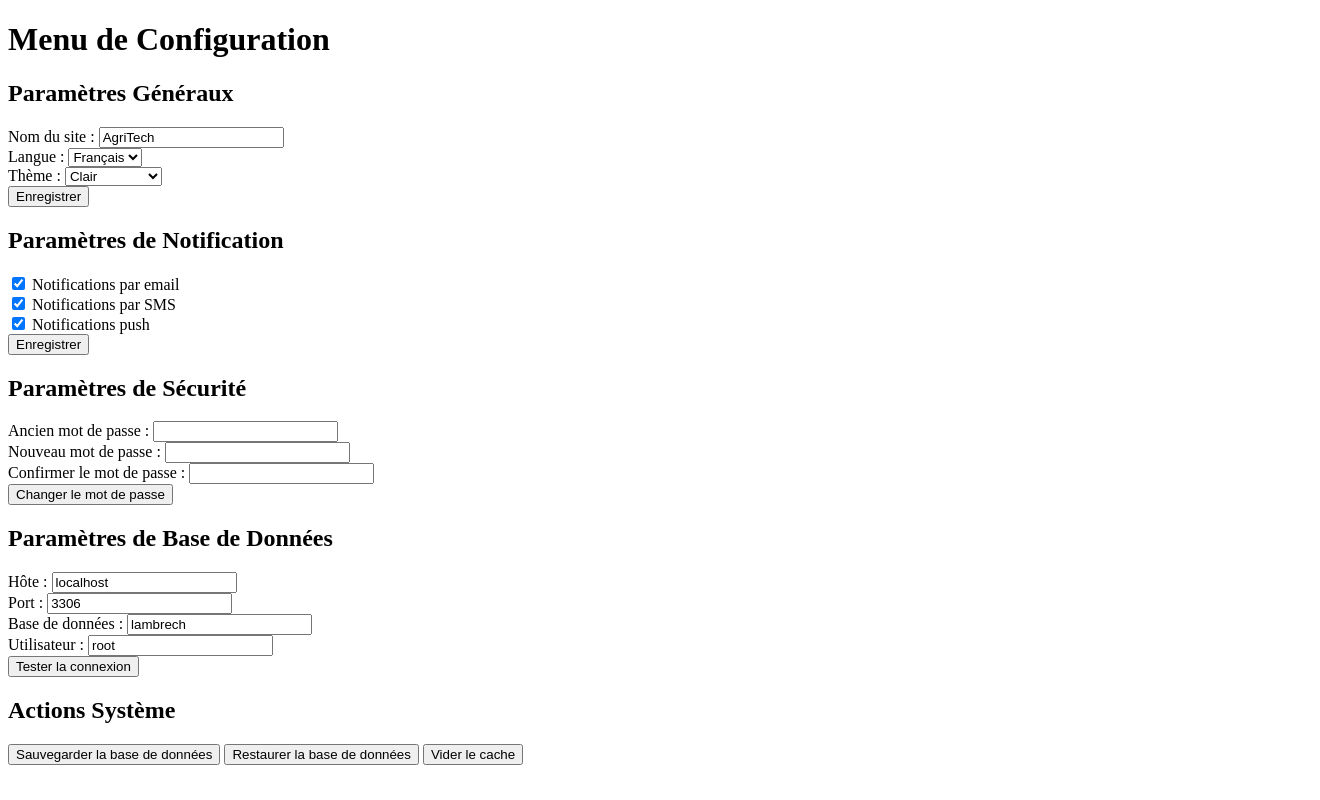
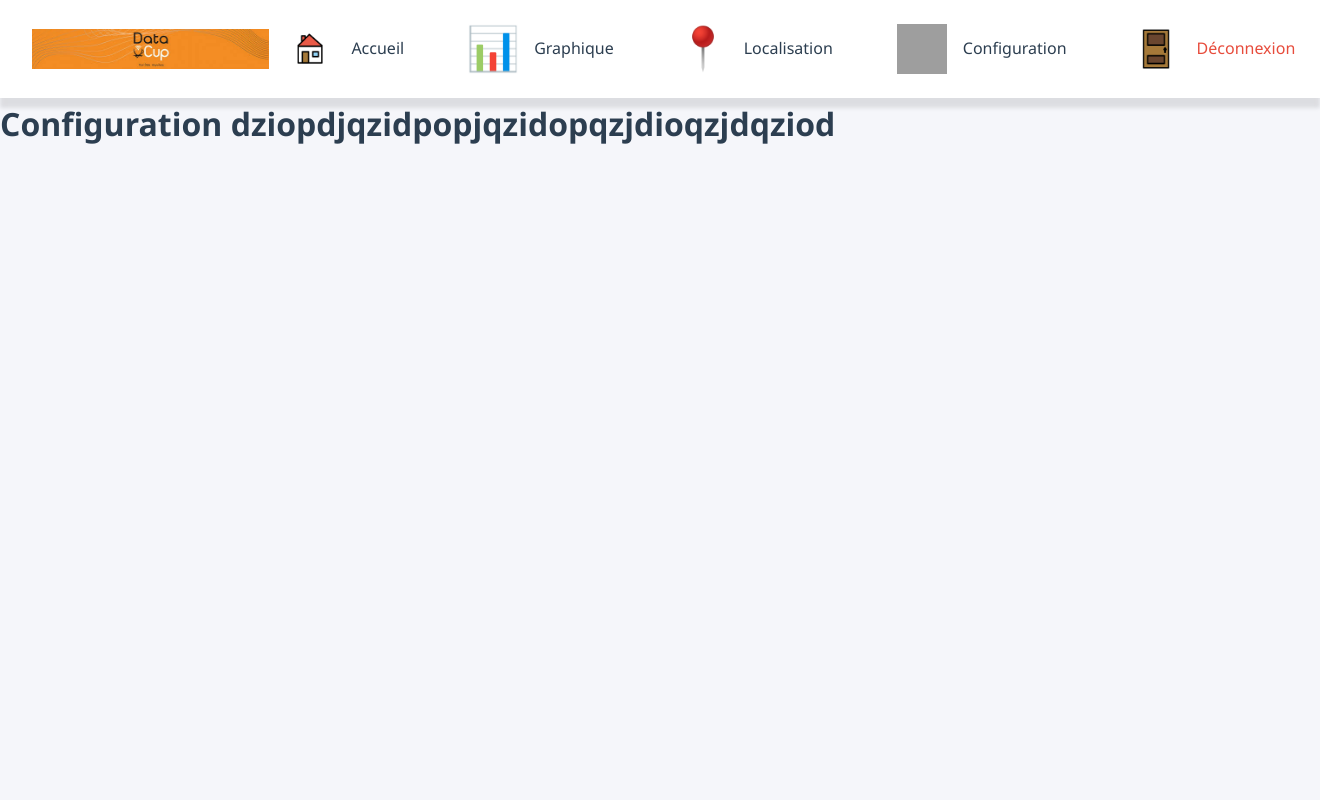
Before and after one commit to lukalbh/flask-pro, a Flask app: page /configTech in a window 1320 px wide. Run offline with Flask 3, Linux system fonts and the light colour scheme; the visitor is signed in with stand-in values (Sample User, id 1); grey boxes are pictures that could not be loaded.

Commit message:
ajout de nouvelles fonctionnalité

```diff
--- a/main.py
+++ b/main.py
@@ -38,6 +38,7 @@ def loginTech():
         user = mycursor.fetchone()
         if user:
             session["username"] = username
+            session.pop("username", None)
             return redirect(url_for("configTech"))
         else:
             return render_template("login/loginTech.html", message="identifiant incorrect")
--- a/templates/login/config.html
+++ b/templates/login/config.html
@@ -1,114 +1,13 @@
 <!DOCTYPE html>
-<html lang="fr">
+<html lang="en">
 <head>
     <meta charset="UTF-8">
     <meta name="viewport" content="width=device-width, initial-scale=1.0">
-    <title>Configuration</title>
+    <title>Document</title>
+
+    <link rel="stylesheet" href="{{ url_for('static', filename='./css/login.css') }}">
 </head>
 <body>
-    <h1>Menu de Configuration</h1>
-
-    <div>
-        <h2>Paramètres Généraux</h2>
-        <form action="/configTech" method="POST">
-            <div>
-                <label for="nom_site">Nom du site :</label>
-                <input type="text" id="nom_site" name="nom_site" value="AgriTech">
-            </div>
-            <div>
-                <label for="langue">Langue :</label>
-                <select id="langue" name="langue">
-                    <option value="fr">Français</option>
-                    <option value="en">English</option>
-                    <option value="es">Español</option>
-                </select>
-            </div>
-            <div>
-                <label for="theme">Thème :</label>
-                <select id="theme" name="theme">
-                    <option value="clair">Clair</option>
-                    <option value="sombre">Sombre</option>
-                    <option value="auto">Automatique</option>
-                </select>
-            </div>
-            <button type="submit">Enregistrer</button>
-        </form>
-    </div>
-
-    <div>
-        <h2>Paramètres de Notification</h2>
-        <form action="/configTech" method="POST">
-            <div>
-                <label>
-                    <input type="checkbox" name="notif_email" checked>
-                    Notifications par email
-                </label>
-            </div>
-            <div>
-                <label>
-                    <input type="checkbox" name="notif_sms" checked>
-                    Notifications par SMS
-                </label>
-            </div>
-            <div>
-                <label>
-                    <input type="checkbox" name="notif_push" checked>
-                    Notifications push
-                </label>
-            </div>
-            <button type="submit">Enregistrer</button>
-        </form>
-    </div>
-
-    <div>
-        <h2>Paramètres de Sécurité</h2>
-        <form action="/configTech" method="POST">
-            <div>
-                <label for="ancien_mdp">Ancien mot de passe :</label>
-                <input type="password" id="ancien_mdp" name="ancien_mdp">
-            </div>
-            <div>
-                <label for="nouveau_mdp">Nouveau mot de passe :</label>
-                <input type="password" id="nouveau_mdp" name="nouveau_mdp">
-            </div>
-            <div>
-                <label for="confirmer_mdp">Confirmer le mot de passe :</label>
-                <input type="password" id="confirmer_mdp" name="confirmer_mdp">
-            </div>
-            <button type="submit">Changer le mot de passe</button>
-        </form>
-    </div>
-
-    <div>
-        <h2>Paramètres de Base de Données</h2>
-        <form action="/configTech" method="POST">
-            <div>
-                <label for="host">Hôte :</label>
-                <input type="text" id="host" name="host" value="localhost">
-            </div>
-            <div>
-                <label for="port">Port :</label>
-                <input type="number" id="port" name="port" value="3306">
-            </div>
-            <div>
-                <label for="database">Base de données :</label>
-                <input type="text" id="database" name="database" value="lambrech">
-            </div>
-            <div>
-                <label for="user">Utilisateur :</label>
-                <input type="text" id="user" name="user" value="root">
-            </div>
-            <button type="submit">Tester la connexion</button>
-        </form>
-    </div>
-
-    <div>
-        <h2>Actions Système</h2>
-        <form action="/configTech" method="POST">
-            <button type="submit" name="action" value="backup">Sauvegarder la base de données</button>
-            <button type="submit" name="action" value="restore">Restaurer la base de données</button>
-            <button type="submit" name="action" value="clear_cache">Vider le cache</button>
-        </form>
-    </div>
-</body>
+    {% include 'navbar.html' %}
+    <h1>Configuration dziopdjqzidpopjqzidopqzjdioqzjdqziod</h1>
 </html>
```
